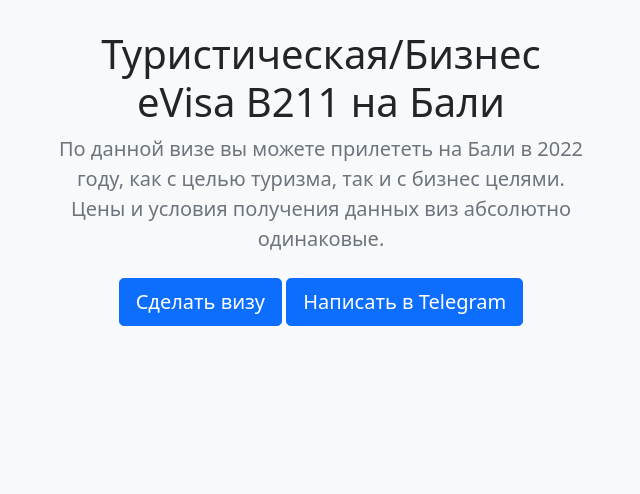
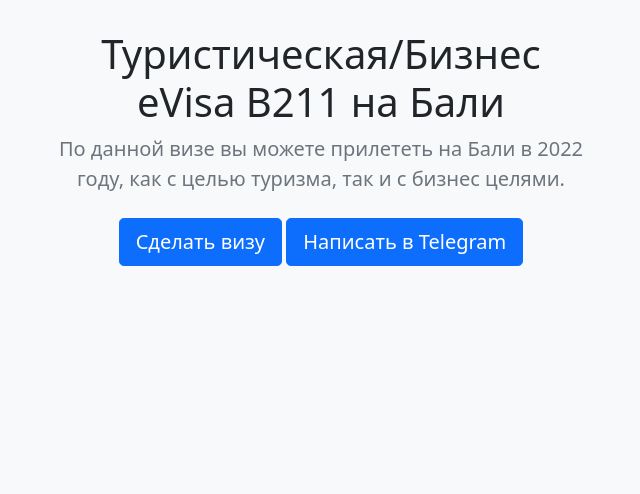
Before and after one commit to Motion-Up/visa, a Django app: page /ru/ in a window 1280 px wide. Shown: the part 163-657 px from the top of the page, without its empty margins (319-959 px from the left). Run offline with Django 3.2, Linux system fonts and the light colour scheme; data that the repository does not hold is empty; some libraries are stand-ins or nearby versions.

Commit message:
corret index html

```diff
--- a/visa/templates/main_page/index.html
+++ b/visa/templates/main_page/index.html
@@ -20,7 +20,7 @@
     <div class="row py-lg-5">
       <div class="col-lg-6 col-md-8 mx-auto">
         <h1 class="fw-light">{% trans 'Туристическая/Бизнес eVisa B211 на Бали' %}</h1>
-        <p class="lead text-muted">{% trans 'По данной визе вы можете прилететь на Бали в 2022 году, как с целью туризма, так и с бизнес целями. Цены и условия получения данных виз абсолютно одинаковые' %}.</p>
+        <p class="lead text-muted">{% trans 'По данной визе вы можете прилететь на Бали в 2022 году, как с целью туризма, так и с бизнес целями.' %}</p>
         <p>
           <a href="#post_form" class="btn btn-primary btn-lg my-2">{% trans 'Сделать визу' %}</a>
           <a href="https://t.me/visatobalii" class="btn btn-primary btn-lg my-2">{% trans 'Написать в Telegram' %}</a>
```
Also changed, not shown: visa/main_page/locale/en/LC_MESSAGES/django.po, visa/main_page/locale/ru/LC_MESSAGES/django.po.
